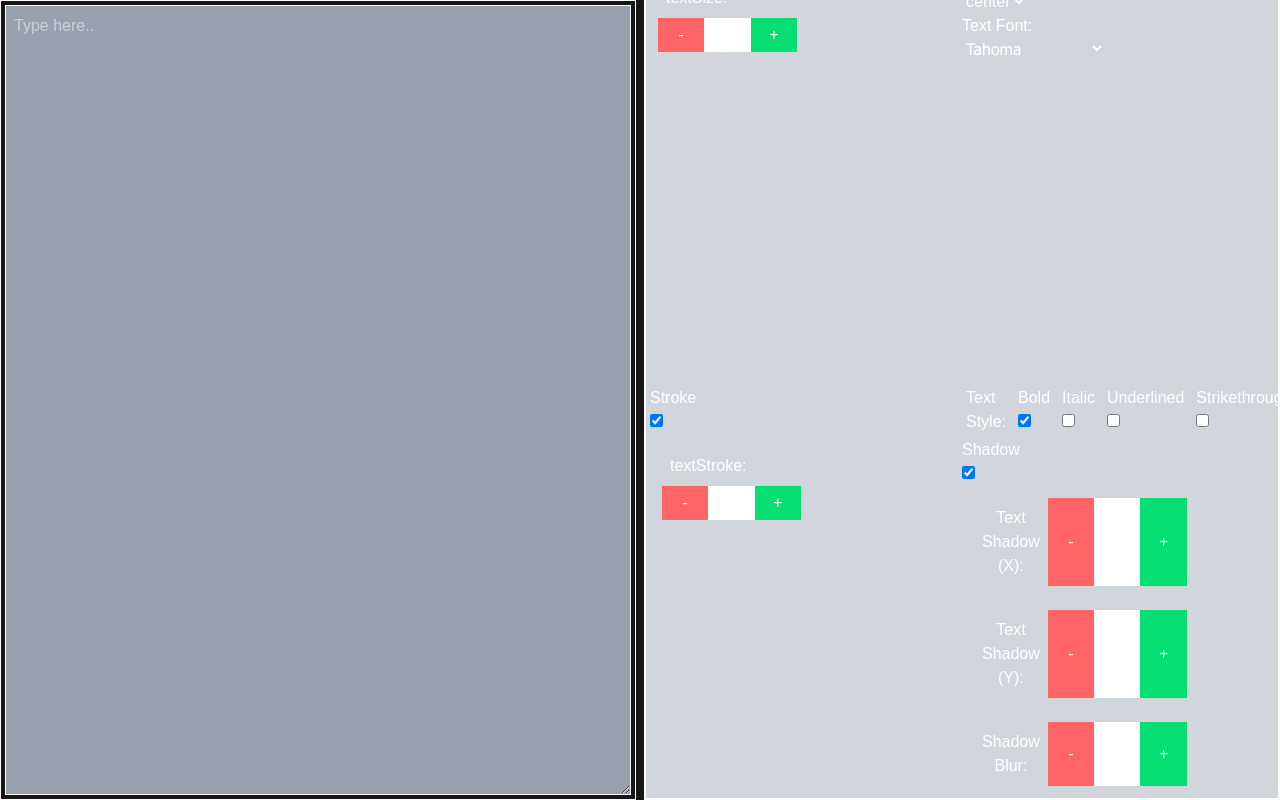
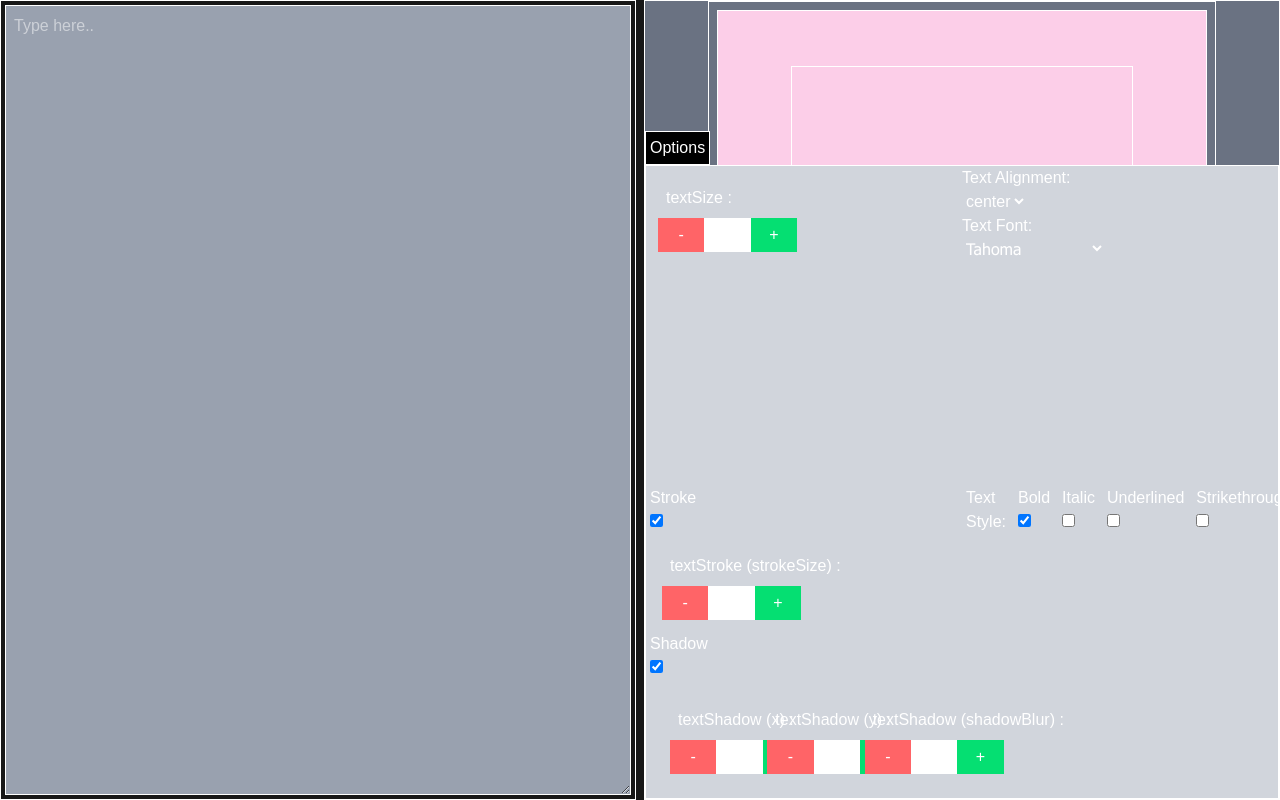
Before and after one commit to akael888/propre-sim, a Next.js app: page /editor in a window 1280 px wide. Both pictures are taken after a click on the button "Options". Built offline with nearby package versions, Linux system fonts and the light colour scheme.

Commit message:
chore : Rearrange to Use Option Input Stepper

```diff
--- a/src/app/ui/editor/display/display-options.tsx
+++ b/src/app/ui/editor/display/display-options.tsx
@@ -81,6 +81,54 @@ const DisplayOptions: React.FC<DisplayOptionsProp> = ({
                     </>
                   ) : null}
                 </div>
+                <div>
+                  <div>
+                    <div>Shadow</div>
+                    <input
+                      type="checkbox"
+                      checked={textAttribute.textShadow.isOn}
+                      onChange={(e) =>
+                        handleTextAttributeChanges("textShadow", {
+                          ...textAttribute.textShadow,
+                          isOn: e.target.checked,
+                        })
+                      }
+                    />
+                  </div>
+                  <div className="grid grid-cols-3 p-2">
+                    {textAttribute.textShadow.isOn ? (
+                      <>
+                        <OptionInputStepper
+                          textAttribute={textAttribute}
+                          handleTextAttributeChanges={
+                            handleTextAttributeChanges
+                          }
+                          attributeKey="textShadow"
+                          keyValue="x"
+                          intervalPerStep={0.01}
+                        />
+                        <OptionInputStepper
+                          textAttribute={textAttribute}
+                          handleTextAttributeChanges={
+                            handleTextAttributeChanges
+                          }
+                          attributeKey="textShadow"
+                          keyValue="y"
+                          intervalPerStep={0.01}
+                        />
+                        <OptionInputStepper
+                          textAttribute={textAttribute}
+                          handleTextAttributeChanges={
+                            handleTextAttributeChanges
+                          }
+                          attributeKey="textShadow"
+                          keyValue="shadowBlur"
+                          intervalPerStep={1}
+                        />
+                      </>
+                    ) : null}
+                  </div>
+                </div>
               </div>
               <div className="">
                 <div className="flex flex-row gap-3 p-1">
@@ -140,150 +188,6 @@ const DisplayOptions: React.FC<DisplayOptionsProp> = ({
                     />
                   </div>
                 </div>
-                <div>
-                  <div>
-                    <div>Shadow</div>
-                    <input
-                      type="checkbox"
-                      checked={textAttribute.textShadow.isOn}
-                      onChange={(e) =>
-                        handleTextAttributeChanges("textShadow", {
-                          ...textAttribute.textShadow,
-                          isOn: e.target.checked,
-                        })
-                      }
-                    />
-                  </div>
-                  {textAttribute.textShadow.isOn ? (
-                    <>
-                      <div className="flex md:flex-row flex-col p-3 w-fit">
-                        <div className="w-fit p-2 h-full flex items-center text-center">
-                          Text Shadow (X):
-                        </div>
-                        <div className="flex flex-row w-full">
-                          <button
-                            className="w-[20%] bg-red-400"
-                            onClick={() =>
-                              handleTextAttributeChanges("textShadow", {
-                                ...textAttribute.textShadow,
-                                x: textAttribute.textShadow.x - 0.01,
-                              })
-                            }
-                          >
-                            -
-                          </button>
-                          <input
-                            value={textAttribute.textShadow.x}
-                            onInput={(e) =>
-                              handleTextAttributeChanges("textShadow", {
-                                ...textAttribute.textShadow,
-                                x: Number(e.currentTarget.value),
-                              })
-                            }
-                            type="number"
-                            className="border-1 p-1 max-w-[20%] text-center bg-white"
-                            placeholder="Text Size"
-                          />
-                          <button
-                            className="w-[20%] bg-green-400"
-                            onClick={() =>
-                              handleTextAttributeChanges("textShadow", {
-                                ...textAttribute.textShadow,
-                                x: textAttribute.textShadow.x + 0.01,
-                              })
-                            }
-                          >
-                            +
-                          </button>
-                        </div>
-                      </div>
-                      <div className="flex md:flex-row flex-col p-3 w-fit">
-                        <div className="w-fit p-2 h-full flex items-center text-center">
-                          Text Shadow (Y):
-                        </div>
-                        <div className="flex flex-row w-full">
-                          <button
-                            className="w-[20%] bg-red-400"
-                            onClick={() =>
-                              handleTextAttributeChanges("textShadow", {
-                                ...textAttribute.textShadow,
-                                y: textAttribute.textShadow.y - 0.01,
-                              })
-                            }
-                          >
-                            -
-                          </button>
-                          <input
-                            value={textAttribute.textShadow.y}
-                            onInput={(e) =>
-                              handleTextAttributeChanges("textShadow", {
-                                ...textAttribute.textShadow,
-                                y: Number(e.currentTarget.value),
-                              })
-                            }
-                            type="number"
-                            className="border-1 p-1 max-w-[20%] text-center bg-white"
-                            placeholder="Text Size"
-                          />
-                          <button
-                            className="w-[20%] bg-green-400"
-                            onClick={() =>
-                              handleTextAttributeChanges("textShadow", {
-                                ...textAttribute.textShadow,
-                                y: textAttribute.textShadow.y + 0.01,
-                              })
-                            }
-                          >
-                            +
-                          </button>
-                        </div>
-                      </div>
-                      <div className="flex md:flex-row flex-col p-3 w-fit">
-                        <div className="w-fit p-2 h-full flex items-center text-center">
-                          Shadow Blur:
-                        </div>
-                        <div className="flex flex-row w-full">
-                          <button
-                            className="w-[20%] bg-red-400"
-                            onClick={() =>
-                              handleTextAttributeChanges("textShadow", {
-                                ...textAttribute.textShadow,
-                                shadowBlur:
-                                  textAttribute.textShadow.shadowBlur - 1,
-                              })
-                            }
-                          >
-                            -
-                          </button>
-                          <input
-                            value={textAttribute.textShadow.shadowBlur}
-                            onInput={(e) =>
-                              handleTextAttributeChanges("textShadow", {
-                                ...textAttribute.textShadow,
-                                shadowBlur: Number(e.currentTarget.value),
-                              })
-                            }
-                            type="number"
-                            className="border-1 p-1 max-w-[20%] text-center bg-white"
-                            placeholder="Text Size"
-                          />
-                          <button
-                            className="w-[20%] bg-green-400"
-                            onClick={() =>
-                              handleTextAttributeChanges("textShadow", {
-                                ...textAttribute.textShadow,
-                                shadowBlur:
-                                  textAttribute.textShadow.shadowBlur + 1,
-                              })
-                            }
-                          >
-                            +
-                          </button>
-                        </div>
-                      </div>
-                    </>
-                  ) : null}
-                </div>
               </div>
             </div>
           </div>
--- a/src/app/ui/editor/display/option/option-input-stepper.tsx
+++ b/src/app/ui/editor/display/option/option-input-stepper.tsx
@@ -37,7 +37,7 @@ export default function OptionInputStepper({
   return (
     <div className="flex flex-col p-3 w-fit">
       <div className="w-full p-2 h-fit flex items-center text-center">
-        {attributeKey}:
+        {attributeKey} {keyValue ? `(${keyValue})` : ""} :
       </div>
       <div className="flex flex-row">
         <button
```
